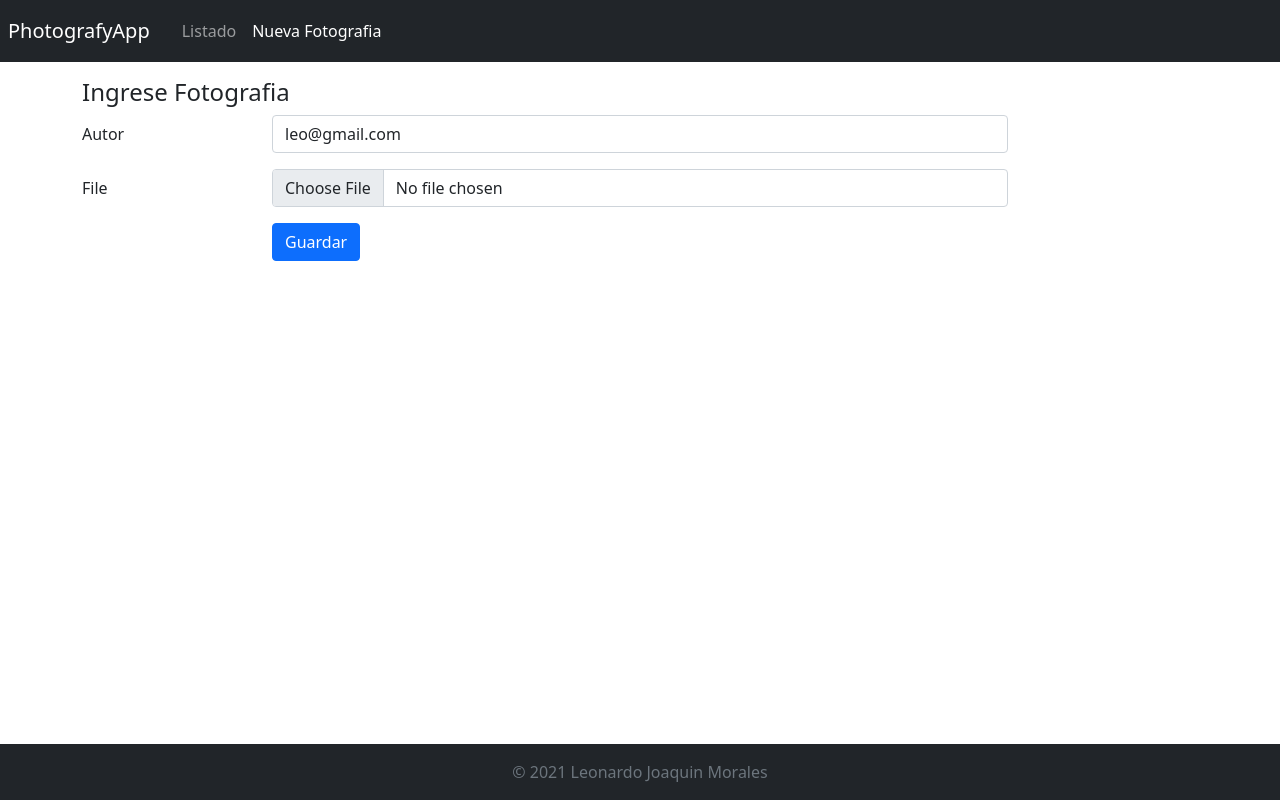
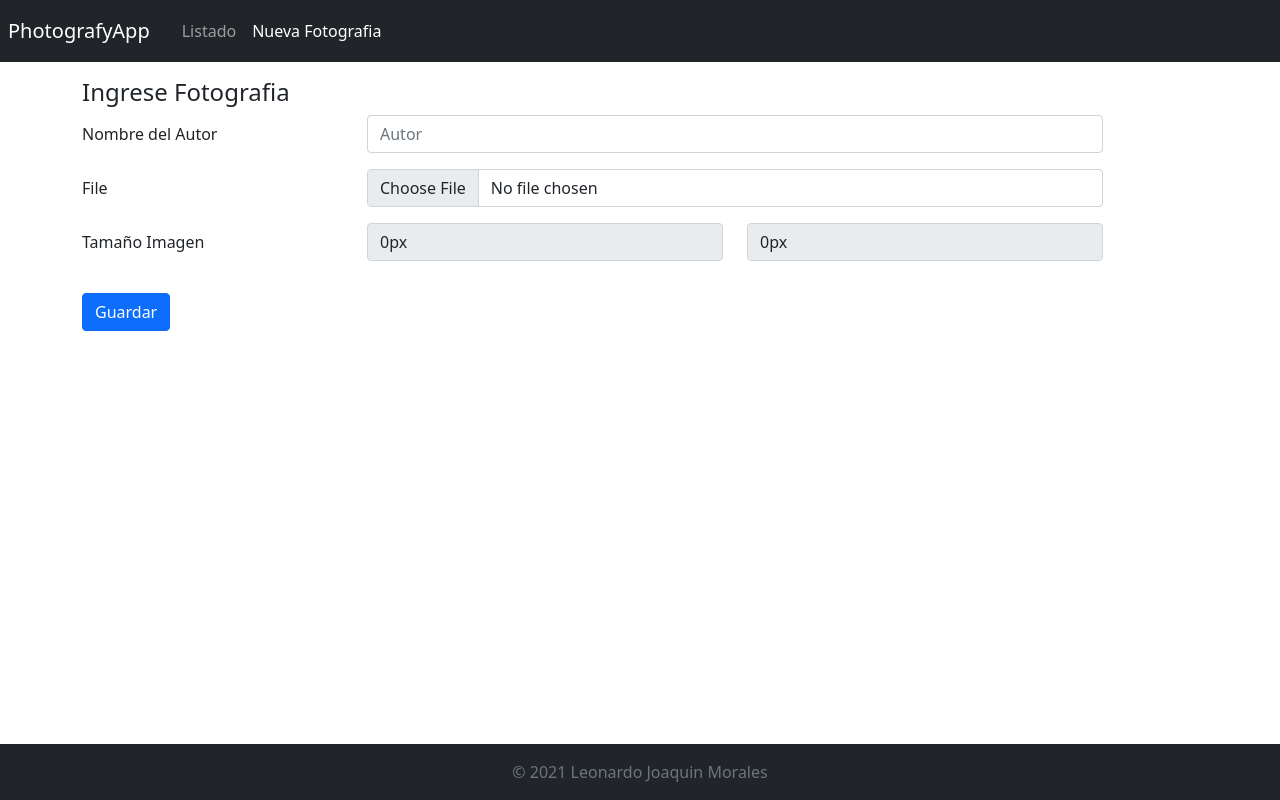
Before and after one commit to leojm27/integrador-react-utn-img, a React (Create React App) app: page /new in a window 1280 px wide. Built offline with nearby package versions, Linux system fonts and the light colour scheme.

Commit message:
aplicacion de redux

```diff
--- a/package.json
+++ b/package.json
@@ -16,8 +16,10 @@
     "react": "^17.0.2",
     "react-bootstrap": "^2.0.0-beta.6",
     "react-dom": "^17.0.2",
+    "react-redux": "^7.2.5",
     "react-router-dom": "^5.3.0",
     "react-scripts": "4.0.3",
+    "redux": "^4.1.1",
     "typescript": "^4.4.3",
     "web-vitals": "^1.1.2"
   },
--- a/src/App.jsx
+++ b/src/App.jsx
@@ -1,11 +1,17 @@
 import 'bootstrap/dist/css/bootstrap.min.css';
-import { AppRouter } from './routers/AppRouter'
+import { AppRouter } from './routers/AppRouter';
+import { Provider } from 'react-redux';
+import { store } from './redux/store/store';
 
 
 function App() {
   return (
     <div >
-      <AppRouter />
+      <Provider store={store}>
+
+        <AppRouter />
+
+      </Provider>
     </div>
   );
 }
--- a/src/components/PhotoForm.jsx
+++ b/src/components/PhotoForm.jsx
@@ -7,7 +7,7 @@ export const PhotoForm = () => {
 
     const [formValues, handleInputChange, handleSizeImage] = useForm({
         id: '',
-        author: 'leo@gmail.com',
+        author: '',
         width: 0,
         height: 0,
         url: '',
@@ -18,11 +18,16 @@ export const PhotoForm = () => {
 
     const [image, setImage] = useState();
 
-    const handleChangeFile = (e) => {
-        if (e.target.files[0]) {
-            getSize(e.target.files[0]);
-            setImage(e.target.files[0]);
-            handleInputChange(e);
+
+    const handleChangeFile = async (e) => {
+
+        const file = e.target.files[0];
+        if (file) {
+
+
+
+            getSize(file);
+            setImage(file);
         }
     }
 
@@ -33,8 +38,7 @@ export const PhotoForm = () => {
             img = new Image();
             img.onload = function () {
                 handleSizeImage(this.width, this.height);
-                console.log("ok");
-                alert(this.width + " " + this.height);
+                //alert(this.width + " " + this.height);
             };
             img.onerror = function () {
                 console.log("not a valid file: " + file.type);
@@ -81,9 +85,11 @@ export const PhotoForm = () => {
         <Form className="my-3" onSubmit={handleSubmit}>
             <h4>Ingrese Fotografia</h4>
             <Form.Group as={Row} className="mb-3" controlId="formBasicAuthor">
-                <Form.Label column sm={2}>
-                    Autor
+
+                <Form.Label column sm={3}>
+                    Nombre del Autor
                 </Form.Label>
+
                 <Col sm={8}>
                     <Form.Control
                         type="text"
@@ -93,28 +99,62 @@ export const PhotoForm = () => {
                         onChange={handleInputChange}
                     />
                 </Col>
+
             </Form.Group>
 
             <Form.Group as={Row} className="mb-3" controlId="formBasicFile">
-                <Form.Label column sm={2}>
+
+                <Form.Label column sm={3}>
                     File
                 </Form.Label>
+
                 <Col sm={8}>
                     <Form.Control
                         type="file"
-                        name="download_url"
-                        value={download_url}
+                        name="file"
+                        //value={fileName}
                         onChange={handleChangeFile} />
                 </Col>
+
+            </Form.Group>
+
+            <Form.Group as={Row} className="mb-3" controlId="formBasicFile">
+
+                <Form.Label column sm={3} md={3}>
+                    Tamaño Imagen
+                </Form.Label>
+
+                <Col sm={4} md={4} >
+                    <Form.Control
+                        className="mb-3"
+                        type="text"
+                        name="width"
+                        disabled
+                        value={`${width}px`}
+                    />
+                </Col>
+
+                <Col sm={4} md={4}>
+                    <Form.Control
+                        className="mb-3"
+                        type="text"
+                        name="height"
+                        disabled
+                        value={`${height}px`}
+                    />
+                </Col>
+
             </Form.Group>
 
             <Form.Group as={Row} className="mb-3">
-                <Col sm={{ span: 10, offset: 2 }}>
+
+                <Col sm={{ span: 10, offset: 0 }}>
                     <Button
                         type="submit">
                         Guardar
                     </Button>
                 </Col>
+
             </Form.Group>
         </Form>
     )
--- a/src/components/PhotoList.tsx
+++ b/src/components/PhotoList.tsx
@@ -1,21 +1,24 @@
-import React, { useEffect, useState } from 'react';
+import React, { useEffect } from 'react';
 import { Card, Col, CardGroup } from 'react-bootstrap';
+import { RootStateOrAny, useDispatch, useSelector } from 'react-redux';
 import { Link } from 'react-router-dom';
+import { loadList } from '../redux/actions/photo'
 import { Photografy } from '../interfaces/List-Interface';
 import { fetchPhotoList } from '../services/PhotoService';
 
 export const PhotoList = () => {
 
-    const [photoList, setPhotoList] = useState<Array<Photografy>>();
+    const dispatch = useDispatch();
+
+    const { photoList }: { photoList: Array<Photografy> } = useSelector((state: RootStateOrAny) => state.photo);
 
     useEffect(() => {
         fetchPhotoList()
             .then(resp => {
-                console.log(resp.data);
-                setPhotoList(resp.data);
+                dispatch(loadList(resp.data));
             })
             .catch((err) => console.log(err))
-    }, []);
+    }, [dispatch]);
 
     return (
         <>
--- a/src/components/PhotoView.tsx
+++ b/src/components/PhotoView.tsx
@@ -18,7 +18,7 @@ export const PhotoView = () => {
                 console.log(err);
                 return <Redirect to="/list" />;
             })
-    }, []);
+    }, [id]);
 
     return (
         <Container className="my-3">
@@ -31,7 +31,12 @@ export const PhotoView = () => {
                     <small>autor</small>
                     <hr />
                     <h6>Tamaño: {photo?.width}px - {photo?.height}px</h6>
-                    <a href={photo?.url} target="_blank">sitio descarga</a>
+                    <a
+                        href={photo?.url}
+                        target="_blank"
+                        rel="noreferrer">
+                        sitio descarga
+                    </a>
                 </Col>
             </Row>
         </Container>
--- /dev/null
+++ b/src/redux/actions/photo.js
@@ -0,0 +1,7 @@
+
+import { types } from '../types/types';
+
+export const loadList = (photoList) => ({
+    type: types.loadList,
+    payload: photoList
+});
--- /dev/null
+++ b/src/redux/reducers/photoReducer.js
@@ -0,0 +1,27 @@
+import { types } from "../types/types";
+
+const initialState = {
+    photoList: [],
+}
+
+export const photoReducer = (state = initialState, action) => {
+
+    switch (action.type) {
+
+        case types.loadList:
+            return {
+                ...state,
+                photoList: [...action.payload]
+            }
+
+        case types.photoAddNew:
+            return {
+                ...state,
+                photoList: [action.payload, ...state.photoList]
+            }
+
+        default:
+            return state;
+
+    }
+}
--- /dev/null
+++ b/src/redux/store/store.js
@@ -0,0 +1,11 @@
+import { createStore, combineReducers } from 'redux';
+import { photoReducer } from '../reducers/photoReducer';
+
+const reducers = combineReducers({
+    photo: photoReducer
+})
+
+export const store = createStore(
+    reducers,
+    window.__REDUX_DEVTOOLS_EXTENSION__ && window.__REDUX_DEVTOOLS_EXTENSION__()
+);
--- /dev/null
+++ b/src/redux/types/types.js
@@ -0,0 +1,8 @@
+export const types = {
+
+    loadList: '[Photografy] Load List',
+    photoAddNew: '[Photografy] Add New Photografy',
+
+
+
+}
```
Also changed, not shown: 1 other file (tests, documents, lock files or other folders).
